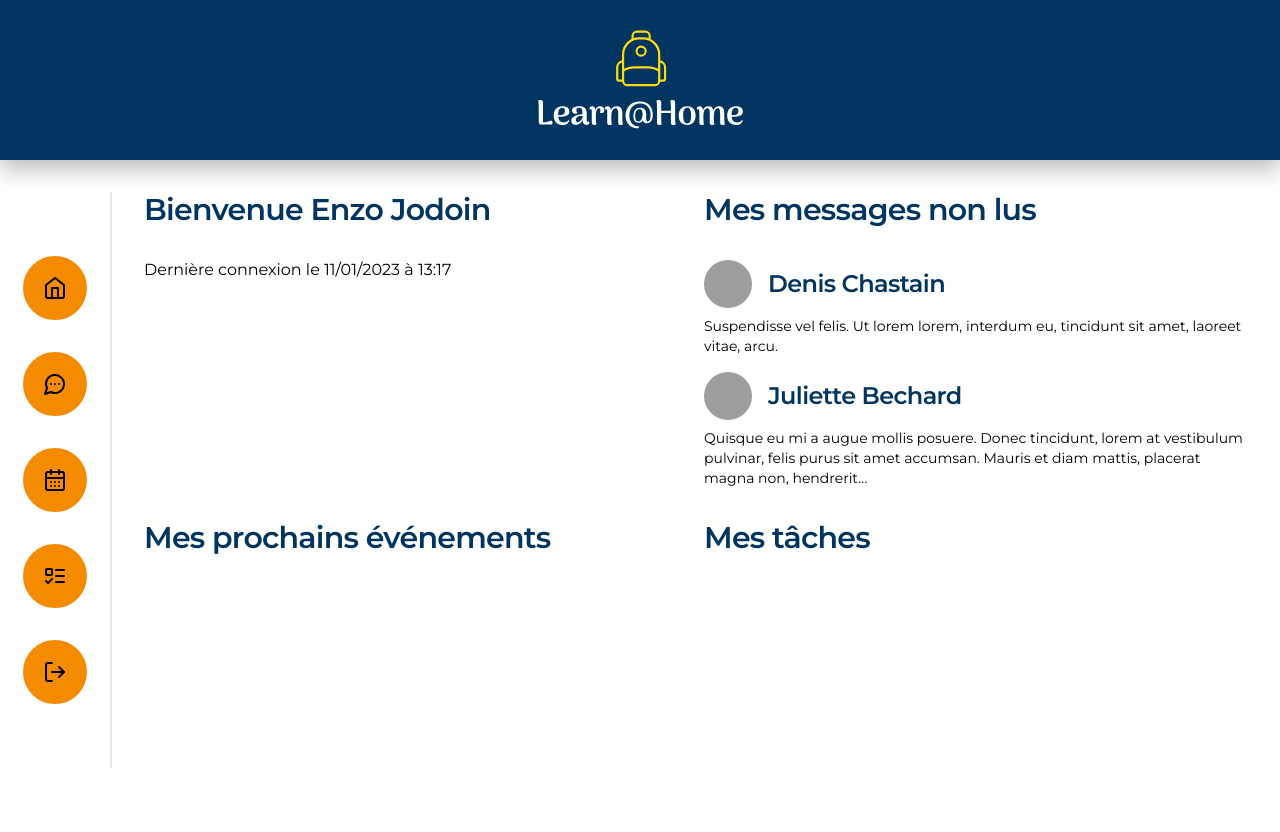
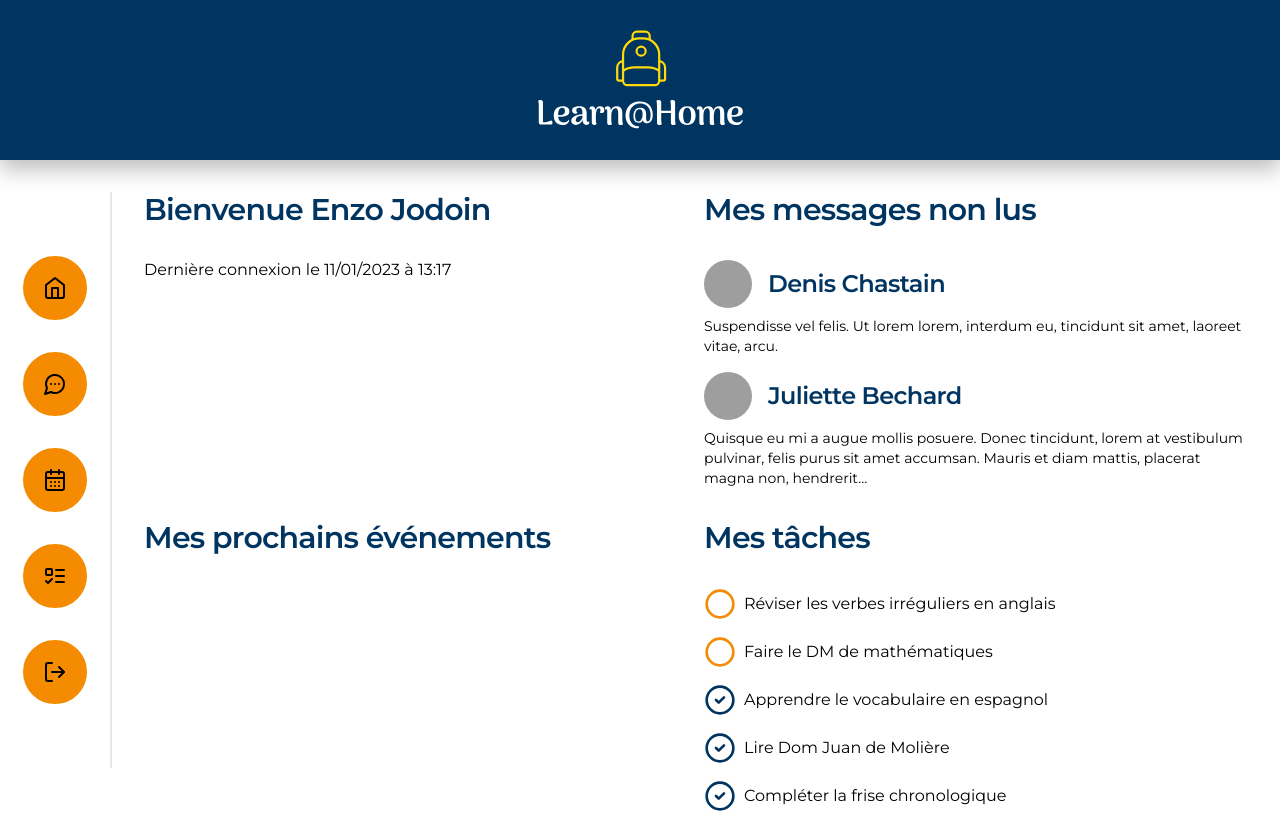
Before and after one commit to clementstorne/LearnAtHome-v2, a Next.js app: page /dashboard in a window 1280 px wide. Built offline with nearby package versions, Linux system fonts and the light colour scheme; grey boxes are pictures that could not be loaded.

Commit message:
Task and TaskList components created

```diff
--- a/src/app/dashboard/page.tsx
+++ b/src/app/dashboard/page.tsx
@@ -1,24 +1,12 @@
 import MessagePreview from "@/components/MessagePreview";
+import TaskList from "@/components/TaskList";
 
-const messages = [
-  {
-    id: "9e819927-5d73-4630-9ead-977c19e73899",
-    sender: "Denis Chastain",
-    content:
-      "Suspendisse vel felis. Ut lorem lorem, interdum eu, tincidunt sit amet, laoreet vitae, arcu.",
-  },
-  {
-    id: "c13a269d-ad2a-4c25-8c11-9aa5d21a57fc",
-    sender: "Juliette Bechard",
-    content:
-      "Quisque eu mi a augue mollis posuere. Donec  tincidunt, lorem at vestibulum pulvinar, felis purus sit amet accumsan. Mauris et diam mattis, placerat magna non, hendrerit tellus. Maecenas sem leo, cursus vel venenatis…",
-  },
-];
+import messages from "@/data/messages.json";
 
 export default function Home() {
   return (
     <main
-      className="w-full h-full flex flex-col pt-48 px-8 pb-14 space-y-8 md:space-y-0
+      className="w-full h-full flex flex-col pt-48 px-8 pb-20 space-y-8 md:space-y-0
       md:pl-36 md:pr-8 md:pb-0 md:grid md:grid-rows-2 md:grid-cols-2 md:gap-4"
     >
       <section>
@@ -40,6 +28,7 @@ export default function Home() {
       </section>
       <section>
         <h2>Mes tâches</h2>
+        <TaskList />
       </section>
     </main>
   );
--- a/src/components/Header.tsx
+++ b/src/components/Header.tsx
@@ -11,6 +11,7 @@ const Header = () => {
           alt="Learn@Home - Soutien scolaire en ligne pour tous"
           width={225}
           height={160}
+          priority={true}
         />
       </Link>
     </header>
--- /dev/null
+++ b/src/components/Task.tsx
@@ -0,0 +1,32 @@
+"use client";
+import { CheckCircle2, Circle } from "lucide-react";
+import { useState } from "react";
+
+type TaskProps = {
+  isComplete: boolean;
+  task: string;
+};
+
+const Task = ({ task, isComplete }: TaskProps) => {
+  const [isTaskComplete, setIsTaskComplete] = useState(isComplete);
+
+  const completeTask = () => {
+    setIsTaskComplete(true);
+  };
+
+  return (
+    <div className="flex items-center space-x-2 mb-4">
+      {isTaskComplete ? (
+        <CheckCircle2 className="w-8 h-8 text-blue-950" />
+      ) : (
+        <Circle
+          className="w-8 h-8 text-orange-600 cursor-pointer"
+          onClick={completeTask}
+        />
+      )}
+      <p className={`${isTaskComplete} ? 'line-through' : ''`}>{task}</p>
+    </div>
+  );
+};
+
+export default Task;
--- /dev/null
+++ b/src/components/TaskList.tsx
@@ -0,0 +1,14 @@
+import Task from "@/components/Task";
+import tasks from "@/data/tasks.json";
+
+const TaskList = () => {
+  return (
+    <div>
+      {tasks.map((task) => (
+        <Task key={task.id} task={task.label} isComplete={task.isComplete} />
+      ))}
+    </div>
+  );
+};
+
+export default TaskList;
--- /dev/null
+++ b/src/data/messages.json
@@ -0,0 +1,12 @@
+[
+  {
+    "id": "9e819927-5d73-4630-9ead-977c19e73899",
+    "sender": "Denis Chastain",
+    "content": "Suspendisse vel felis. Ut lorem lorem, interdum eu, tincidunt sit amet, laoreet vitae, arcu."
+  },
+  {
+    "id": "c13a269d-ad2a-4c25-8c11-9aa5d21a57fc",
+    "sender": "Juliette Bechard",
+    "content": "Quisque eu mi a augue mollis posuere. Donec  tincidunt, lorem at vestibulum pulvinar, felis purus sit amet accumsan. Mauris et diam mattis, placerat magna non, hendrerit tellus. Maecenas sem leo, cursus vel venenatis…"
+  }
+]
--- /dev/null
+++ b/src/data/tasks.json
@@ -0,0 +1,27 @@
+[
+  {
+    "id": "c57b94f6-ff7c-43d0-a4e1-9ffbb8354739",
+    "label": "Réviser les verbes irréguliers en anglais",
+    "isComplete": false
+  },
+  {
+    "id": "89801506-33d3-4d4e-a5f9-2f661dbf7329",
+    "label": "Faire le DM de mathématiques",
+    "isComplete": false
+  },
+  {
+    "id": "58057b53-b0ca-4e08-a8f1-b45376e5617b",
+    "label": "Apprendre le vocabulaire en espagnol",
+    "isComplete": true
+  },
+  {
+    "id": "99f694b3-6def-420a-b5bd-06651f875394",
+    "label": "Lire Dom Juan de Molière",
+    "isComplete": true
+  },
+  {
+    "id": "9bda1ff3-a8d2-4be4-9c19-84d6f6bb4e62",
+    "label": "Compléter la frise chronologique",
+    "isComplete": true
+  }
+]
```
